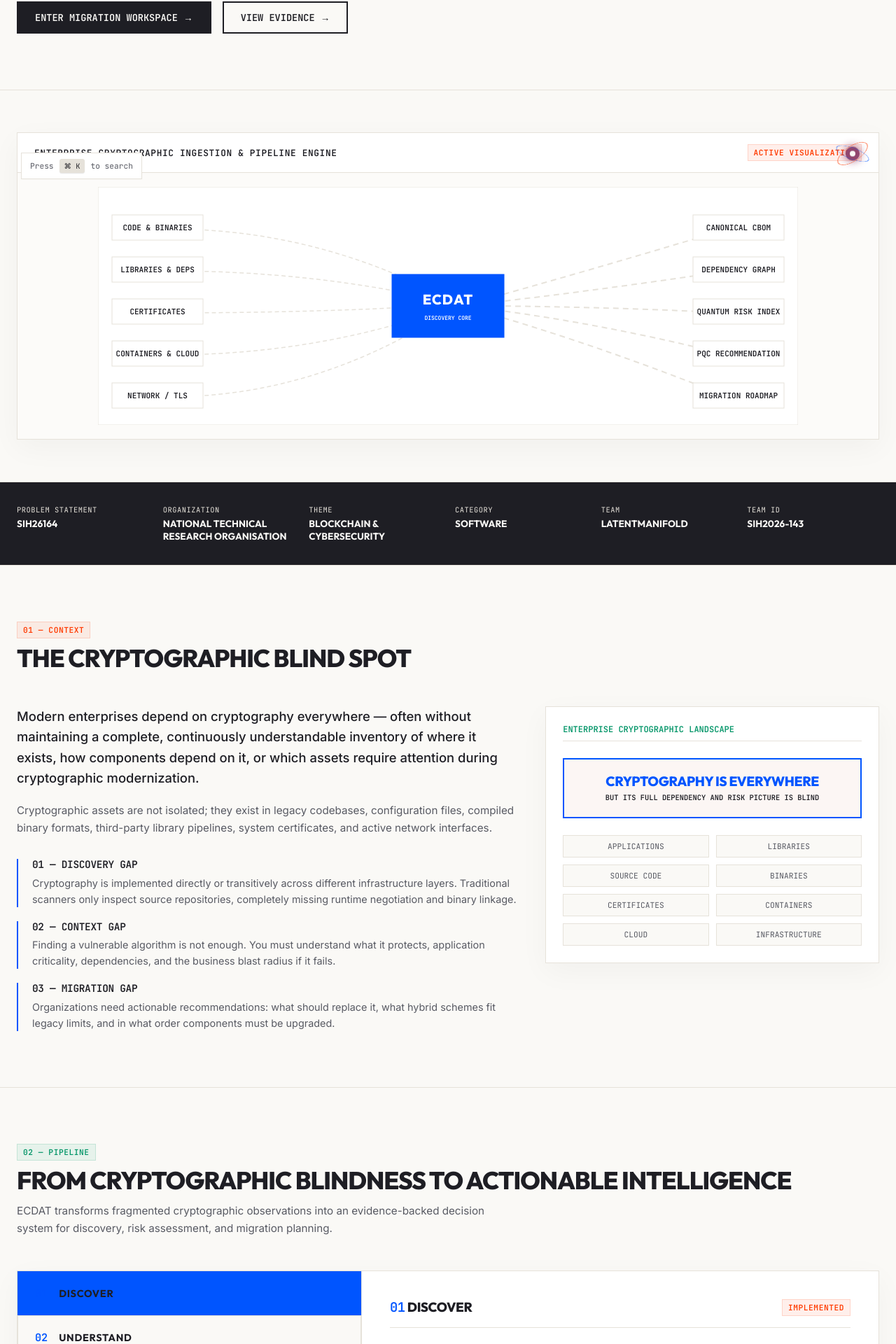
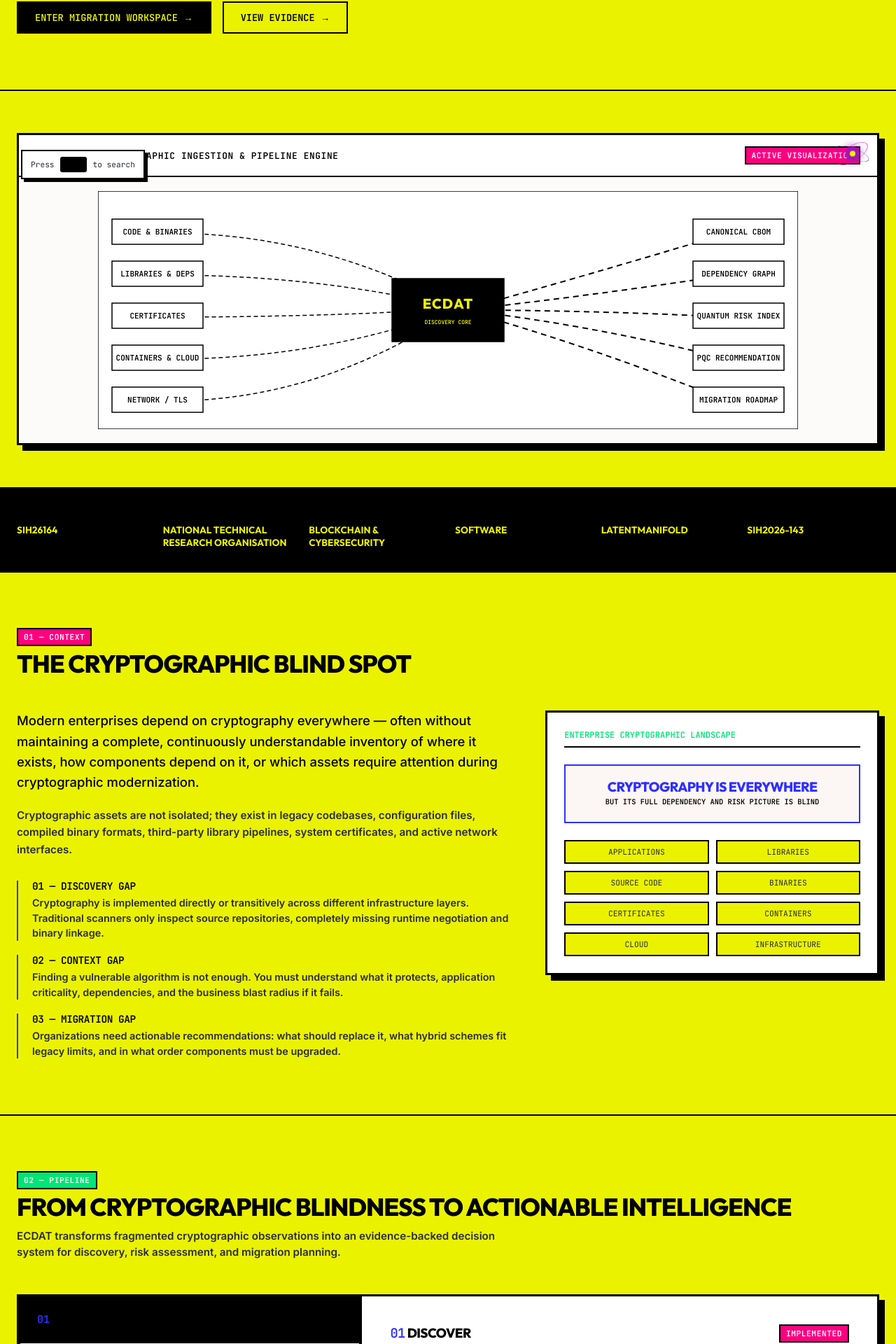
Before and after one commit to heyakhilnair/SIH-ECDTA-Team-LatentManifold, a Next.js app: page / in a window 1280 px wide. Shown: the part 514-2434 px from the top of the page at 70% size. Built offline with nearby package versions, Linux system fonts and the light colour scheme.

Commit message:
design: implement high-impact Neo-Brutalist Volt & Electric Blue theme

```diff
--- a/src/app/globals.css
+++ b/src/app/globals.css
@@ -1,15 +1,15 @@
 /* Global Stylesheet for ECDAT */
 
 :root {
-  /* Color System - Sophisticated Designer Alabaster & French Blue Theme */
-  --color-base: #FAF9F6;        /* Alabaster / Warm Ivory Sand */
-  --color-primary: #1E1E24;     /* Heavy Ink Charcoal */
-  --color-secondary: #585A63;   /* Muted Ink Gray */
-  --color-accent: #0055FF;      /* Electric French Blue / High-Tech Cobalt */
-  --color-warning: #FF3B00;     /* Sunset Coral / Safety Orange */
-  --color-sage: #059669;        /* Jade Green / Compliance Mint */
-  --color-stone: #E6E2DA;       /* Warm Clay / Border Gray */
-  --color-card: #FFFFFF;        /* Clean White Plaster Card */
+  /* Color System - Neo-Brutalist Neon Volt & Electric Blue Theme */
+  --color-base: #EBF200;        /* Saturated Neon Volt / Acid Yellow */
+  --color-primary: #000000;     /* Absolute Ink Black */
+  --color-secondary: #2A2D34;   /* Dark Charcoal */
+  --color-accent: #2E30FF;      /* Electric Royal Blue */
+  --color-warning: #FF007F;     /* Hot Neon Pink / Threat Crimson */
+  --color-sage: #00E575;        /* Vibrant Compliance Green */
+  --color-stone: #000000;       /* Solid Black Borders */
+  --color-card: #FFFFFF;        /* Stark White Card */
 
   /* Derived variables */
   --background: var(--color-base);
@@ -17,12 +17,12 @@
 
   /* Borders and UI */
   --border-color: var(--color-stone);
-  --border-thin: 1px solid var(--border-color);
-  --border-thick: 1.5px solid var(--color-primary);
-  --shadow-sm: 0 1px 3px rgba(30, 30, 36, 0.02);
-  --shadow-md: 0 12px 40px rgba(30, 30, 36, 0.04); /* Soft diffuse designer shadow */
-  --transition-smooth: all 0.3s cubic-bezier(0.25, 0.8, 0.25, 1);
-  --transition-fast: all 0.15s ease-in-out;
+  --border-thin: 2px solid var(--border-color);
+  --border-thick: 3px solid var(--border-color);
+  --shadow-sm: 4px 4px 0px var(--color-stone);
+  --shadow-md: 8px 8px 0px var(--color-stone); /* Thick solid flat offset shadow */
+  --transition-smooth: all 0.2s cubic-bezier(0.25, 0.8, 0.25, 1);
+  --transition-fast: all 0.1s ease-in-out;
 }
 
 /* Reset and Defaults */
@@ -46,15 +46,16 @@
 h1, h2, h3, h4, h5, h6 {
   font-family: var(--font-display), sans-serif;
   font-weight: 800;
-  letter-spacing: -0.02em;
-  line-height: 1.15;
+  letter-spacing: -0.03em;
+  line-height: 1.05;
   color: var(--color-primary);
 }
 
 p {
-  line-height: 1.6;
+  line-height: 1.5;
   font-size: 0.95rem;
   color: var(--color-secondary);
+  font-weight: 600;
 }
 
 code, pre, .technical-label {
@@ -64,8 +65,8 @@
 
 /* Scrollbar customization - Technical look */
 ::-webkit-scrollbar {
-  width: 6px;
-  height: 6px;
+  width: 10px;
+  height: 10px;
 }
 
 ::-webkit-scrollbar-track {
@@ -74,9 +75,8 @@
 }
 
 ::-webkit-scrollbar-thumb {
-  background: var(--color-stone);
-  border: 1px solid var(--color-base);
-  border-radius: 3px;
+  background: var(--color-primary);
+  border: 2px solid var(--color-base);
 }
 
 ::-webkit-scrollbar-thumb:hover {
@@ -99,31 +99,31 @@
   border: var(--border-thin);
   text-transform: uppercase;
   letter-spacing: 0.05em;
-  font-weight: 600;
+  font-weight: 700;
 }
 
 .mono-tag-accent {
   font-family: var(--font-mono), monospace;
   font-size: 0.7rem;
-  background-color: rgba(255, 59, 0, 0.08);
-  color: var(--color-warning);
+  background-color: var(--color-warning);
+  color: #FFFFFF;
   padding: 4px 8px;
-  border: 1px solid rgba(255, 59, 0, 0.15);
+  border: var(--border-thin);
   text-transform: uppercase;
   letter-spacing: 0.05em;
-  font-weight: 600;
+  font-weight: 700;
 }
 
 .mono-tag-sage {
   font-family: var(--font-mono), monospace;
   font-size: 0.7rem;
-  background-color: rgba(5, 150, 105, 0.08);
-  color: var(--color-sage);
+  background-color: var(--color-sage);
+  color: #FFFFFF;
   padding: 4px 8px;
-  border: 1px solid rgba(5, 150, 105, 0.15);
+  border: var(--border-thin);
   text-transform: uppercase;
   letter-spacing: 0.05em;
-  font-weight: 600;
+  font-weight: 700;
 }
 
 /* Animations */
@@ -136,38 +136,38 @@
 @keyframes pulseDot {
   0% {
     transform: scale(0.9);
-    opacity: 0.8;
+    opacity: 0.9;
   }
   50% {
-    transform: scale(1.15);
+    transform: scale(1.2);
     opacity: 1;
   }
   100% {
     transform: scale(0.9);
-    opacity: 0.8;
+    opacity: 0.9;
   }
 }
 
 .pulsing-dot {
   display: inline-block;
-  width: 8px;
-  height: 8px;
+  width: 10px;
+  height: 10px;
   background-color: var(--color-warning);
   border-radius: 50%;
   animation: pulseDot 2s infinite ease-in-out;
 }
 
-/* Futuristic Cyber Grid - Light Mode */
+/* Neo-Brutalist Grid lines - Dark Contrast */
 .technical-grid {
-  background-size: 30px 30px;
+  background-size: 40px 40px;
   background-image:
-    linear-gradient(to right, rgba(30, 30, 36, 0.02) 1px, transparent 1px),
-    linear-gradient(to bottom, rgba(30, 30, 36, 0.02) 1px, transparent 1px);
+    linear-gradient(to right, rgba(0, 0, 0, 0.04) 1px, transparent 1px),
+    linear-gradient(to bottom, rgba(0, 0, 0, 0.04) 1px, transparent 1px);
 }
 
 .technical-card {
   background: var(--color-card);
-  border: var(--border-thin);
+  border: var(--border-thick);
   border-radius: 0px;
   padding: 24px;
   box-shadow: var(--shadow-md);
@@ -175,8 +175,8 @@
 }
 
 .technical-card:hover {
-  border-color: var(--color-accent);
-  box-shadow: 0 12px 50px rgba(30, 30, 36, 0.05);
+  transform: translate(-4px, -4px);
+  box-shadow: 12px 12px 0px var(--color-stone);
 }
 
 /* Global Override for CSS Module Cards */
@@ -209,7 +209,7 @@
 [class*="taskItem"] {
   background-color: var(--color-card) !important;
   background: var(--color-card) !important;
-  border: var(--border-thin) !important;
+  border: var(--border-thick) !important;
   border-radius: 0px !important;
   box-shadow: var(--shadow-md) !important;
   color: var(--color-primary) !important;
@@ -229,9 +229,9 @@
 [class*="timelineItem"]:hover,
 [class*="refCard"]:hover,
 [class*="metricCard"]:hover {
-  border-color: var(--color-accent) !important;
-  box-shadow: 0 15px 50px rgba(30, 30, 36, 0.05) !important;
-  transform: translateY(-2px) !important;
+  border-color: var(--color-stone) !important;
+  box-shadow: 12px 12px 0px var(--color-stone) !important;
+  transform: translate(-4px, -4px) !important;
 }
 
 /* Specific elements inside cards */
@@ -243,11 +243,11 @@
 [class*="candidateTab"],
 [class*="playgroundTabBtn"],
 [class*="filterBtn"] {
-  background-color: var(--color-base) !important;
-  color: var(--color-secondary) !important;
+  background-color: var(--color-card) !important;
+  color: var(--color-primary) !important;
   border: var(--border-thin) !important;
   font-family: var(--font-mono) !important;
-  font-weight: 600 !important;
+  font-weight: 700 !important;
 }
 
 [class*="discoveryMenuBtn"]:hover,
@@ -258,9 +258,9 @@
 [class*="candidateTab"]:hover,
 [class*="playgroundTabBtn"]:hover,
 [class*="filterBtn"]:hover {
-  background-color: rgba(0, 85, 255, 0.05) !important;
-  color: var(--color-accent) !important;
-  border-color: var(--color-accent) !important;
+  background-color: var(--color-accent) !important;
+  color: #FFFFFF !important;
+  border-color: var(--color-stone) !important;
 }
 
 /* Active states for tabs/btns */
@@ -272,16 +272,16 @@
 [class*="activePlayTab"],
 [class*="activeCandTab"],
 [class*="activeFilter"] {
-  background-color: var(--color-accent) !important;
-  color: #FFFFFF !important;
-  border-color: var(--color-accent) !important;
+  background-color: var(--color-primary) !important;
+  color: var(--color-base) !important;
+  border-color: var(--color-stone) !important;
 }
 
 /* Input Fields overrides */
 [class*="plainTextInput"],
 [class*="editorTextArea"],
 [class*="searchBar"] {
-  background-color: var(--color-base) !important;
+  background-color: var(--color-card) !important;
   color: var(--color-primary) !important;
   border: var(--border-thin) !important;
 }
@@ -292,20 +292,20 @@
   border-color: var(--color-accent) !important;
 }
 
-/* Keep playground console panels and terminal logs dark charcoal for Stripe-like developer contrast */
+/* Keep playground console panels and terminal logs pitch black for maximum console vibes */
 [class*="terminalLogs"],
 [class*="consoleLogsMini"],
 [class*="diffPre"] {
-  background-color: #1E1E24 !important;
-  color: #E6E2DA !important;
+  background-color: #000000 !important;
+  color: var(--color-base) !important;
   border: var(--border-thin) !important;
 }
 
 /* Tables and timelines */
 [class*="assetsTable"] th {
-  border-bottom: var(--border-thin) !important;
+  border-bottom: var(--border-thick) !important;
   background-color: var(--color-base) !important;
-  color: var(--color-secondary) !important;
+  color: var(--color-primary) !important;
 }
 
 [class*="assetsTable"] td {
@@ -317,8 +317,8 @@
 }
 
 [class*="selectedRow"] {
-  background-color: rgba(0, 85, 255, 0.03) !important;
-  border-left: 3px solid var(--color-accent) !important;
+  background-color: rgba(46, 48, 255, 0.08) !important;
+  border-left: 4px solid var(--color-accent) !important;
 }
 
 /* SVG Line paths overrides for high-contrast light grid */
@@ -329,7 +329,7 @@
 [class*="pipelineSvg"] rect {
   fill: var(--color-card) !important;
   stroke: var(--color-stone) !important;
-  stroke-width: 1px !important;
+  stroke-width: 1.5px !important;
 }
 
 [class*="pipelineSvg"] text {
@@ -337,12 +337,12 @@
 }
 
 [class*="pipelineSvg"] [class*="svgCore"] rect {
-  fill: var(--color-accent) !important;
-  stroke: var(--color-accent) !important;
+  fill: var(--color-primary) !important;
+  stroke: var(--color-primary) !important;
 }
 
 [class*="pipelineSvg"] [class*="svgCore"] text {
-  fill: #FFFFFF !important;
+  fill: var(--color-base) !important;
 }
 
 /* Clipboard Copy Button Utility */
@@ -359,6 +359,6 @@
 }
 
 [class*="copyTextBtn"]:hover {
-  color: var(--color-primary) !important;
+  color: var(--color-warning) !important;
   text-decoration: underline !important;
 }
```
